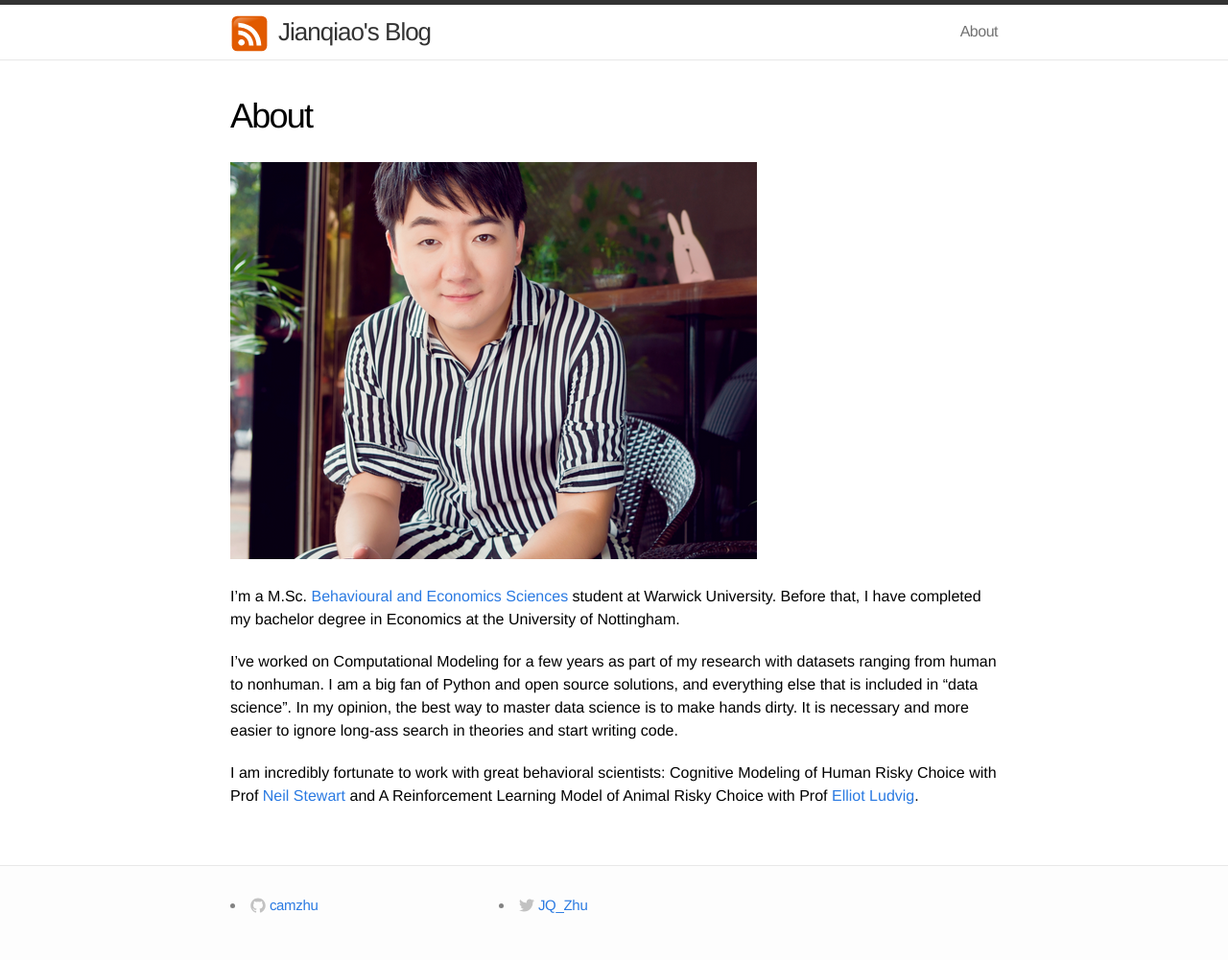
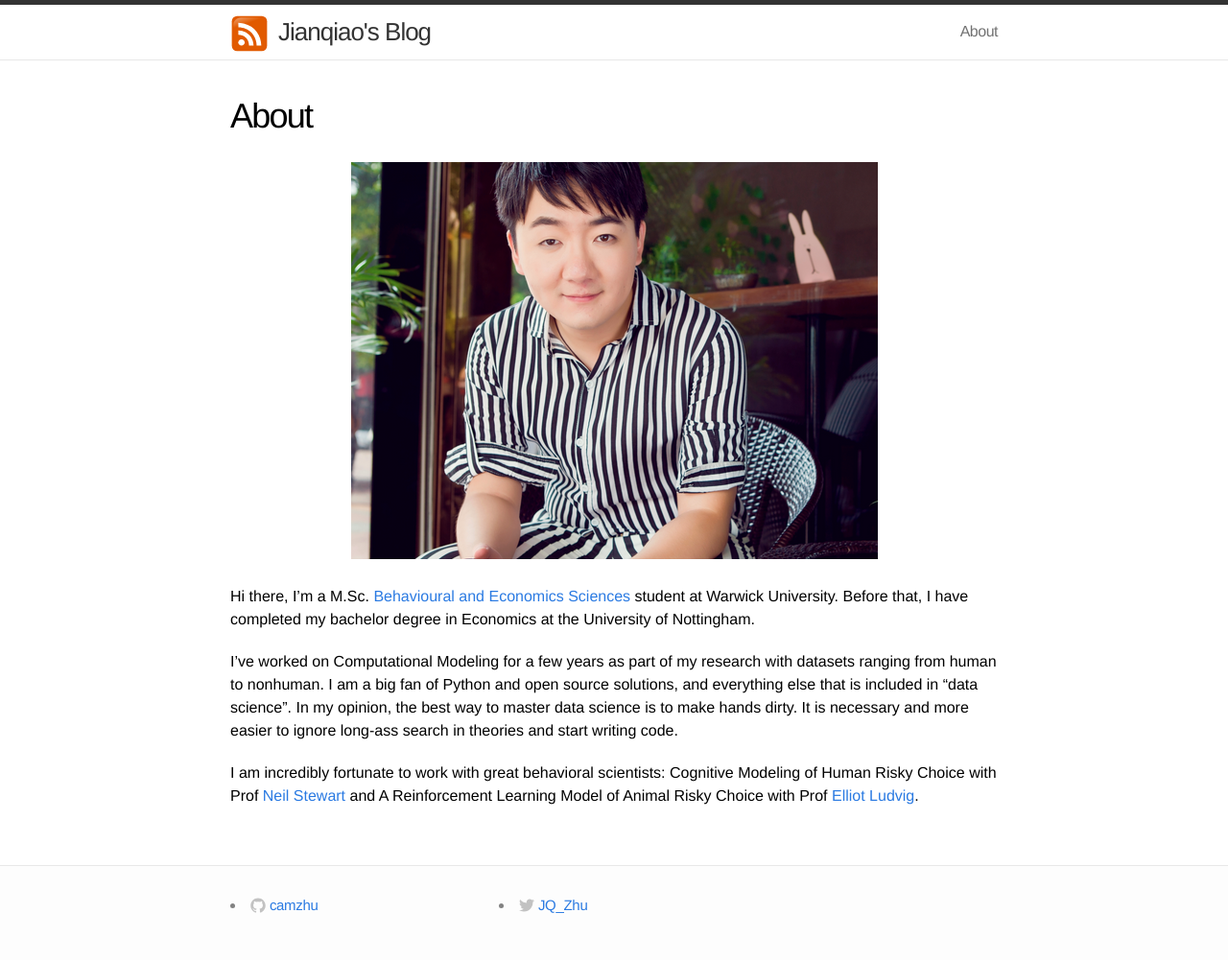
Before and after one commit to jianqiaozhu/jianqiaozhu.github.io, a Jekyll site: the page built from about.md, in a window 1280 px wide. Shown: the whole page at 96% size. Built offline with Jekyll 4.4.1, drawn with Linux system fonts in a browser that asks for light colours; Markdown is read by kramdown in place of the engine named in the settings.

Commit message:
Update about.md

```diff
--- a/about.md
+++ b/about.md
@@ -3,10 +3,10 @@ layout: page
 title: About
 permalink: /about/
 ---
-<div style="text-align:inherit; height=274px; width=207px;"><img src="/images/me.png"></div>
+<div style="text-align:center; height=274px; width=207px;"><img src="/images/me.png"></div>
 
 
-I'm a M.Sc. [Behavioural and Economics Sciences](http://www2.warwick.ac.uk/fac/sci/psych/study/bes/) student at Warwick University.
+Hi there, I'm a M.Sc. [Behavioural and Economics Sciences](http://www2.warwick.ac.uk/fac/sci/psych/study/bes/) student at Warwick University.
 Before that, I have completed my bachelor degree in Economics at the University of Nottingham.
 
 
```
